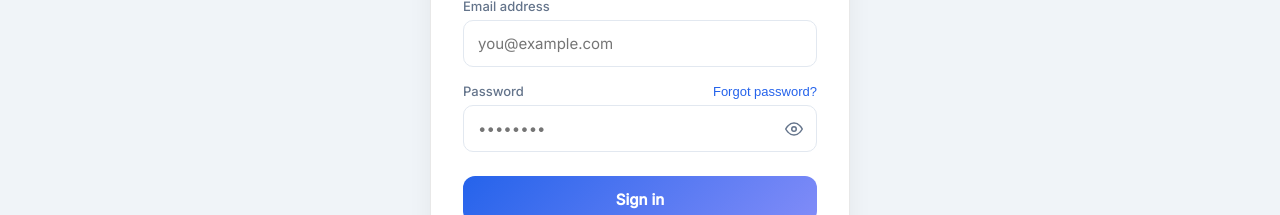
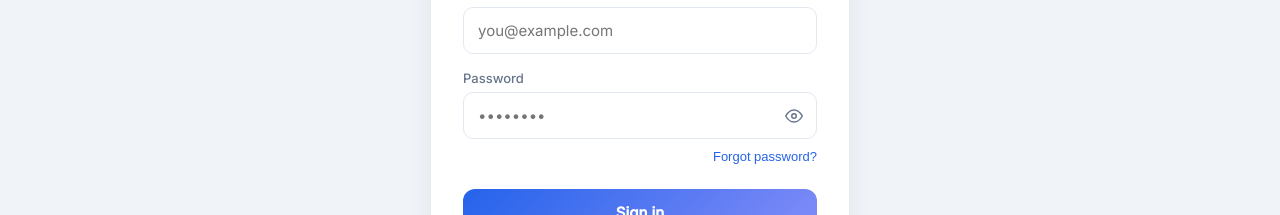
Before and after one commit to izzatzaidi/HousePredictAI, a React (Vite) app in the folder frontend/: page / in a window 1280 px wide. Both pictures are taken after a click on the button "Sign in". Shown: the part 379-594 px from the top of the page. Built offline with nearby package versions, Linux system fonts and the light colour scheme; no server answers.

Commit message:
Move 'Forgot password?' link below the password input field
Co-Authored-By: Claude Sonnet 4.6 <noreply@anthropic.com>

```diff
--- a/frontend/src/pages/Login.jsx
+++ b/frontend/src/pages/Login.jsx
@@ -96,16 +96,7 @@ export default function Login({ setPage }) {
             </div>
 
             <div>
-              <div style={{ display: "flex", justifyContent: "space-between", alignItems: "center", marginBottom: 6 }}>
-                <label style={{ fontSize: 13, fontWeight: 500, color: theme.textMuted }}>Password</label>
-                <button
-                  type="button"
-                  onClick={() => setPage("forgot-password")}
-                  style={{ background: "none", border: "none", color: theme.accent, fontSize: 13, cursor: "pointer", padding: 0 }}
-                >
-                  Forgot password?
-                </button>
-              </div>
+              <label style={{ fontSize: 13, fontWeight: 500, color: theme.textMuted, display: "block", marginBottom: 6 }}>Password</label>
               <div style={{ position: "relative" }}>
                 <input
                   type={showPassword ? "text" : "password"}
@@ -140,6 +131,13 @@ export default function Login({ setPage }) {
                   )}
                 </button>
               </div>
+              <div style={{ textAlign: "right", marginTop: 6 }}>
+                <button
+                  type="button"
+                  onClick={() => setPage("forgot-password")}
+                  style={{ background: "none", border: "none", color: theme.accent, fontSize: 13, cursor: "pointer", padding: 0 }}
+                >Forgot password?</button>
+              </div>
             </div>
 
             <button
```
